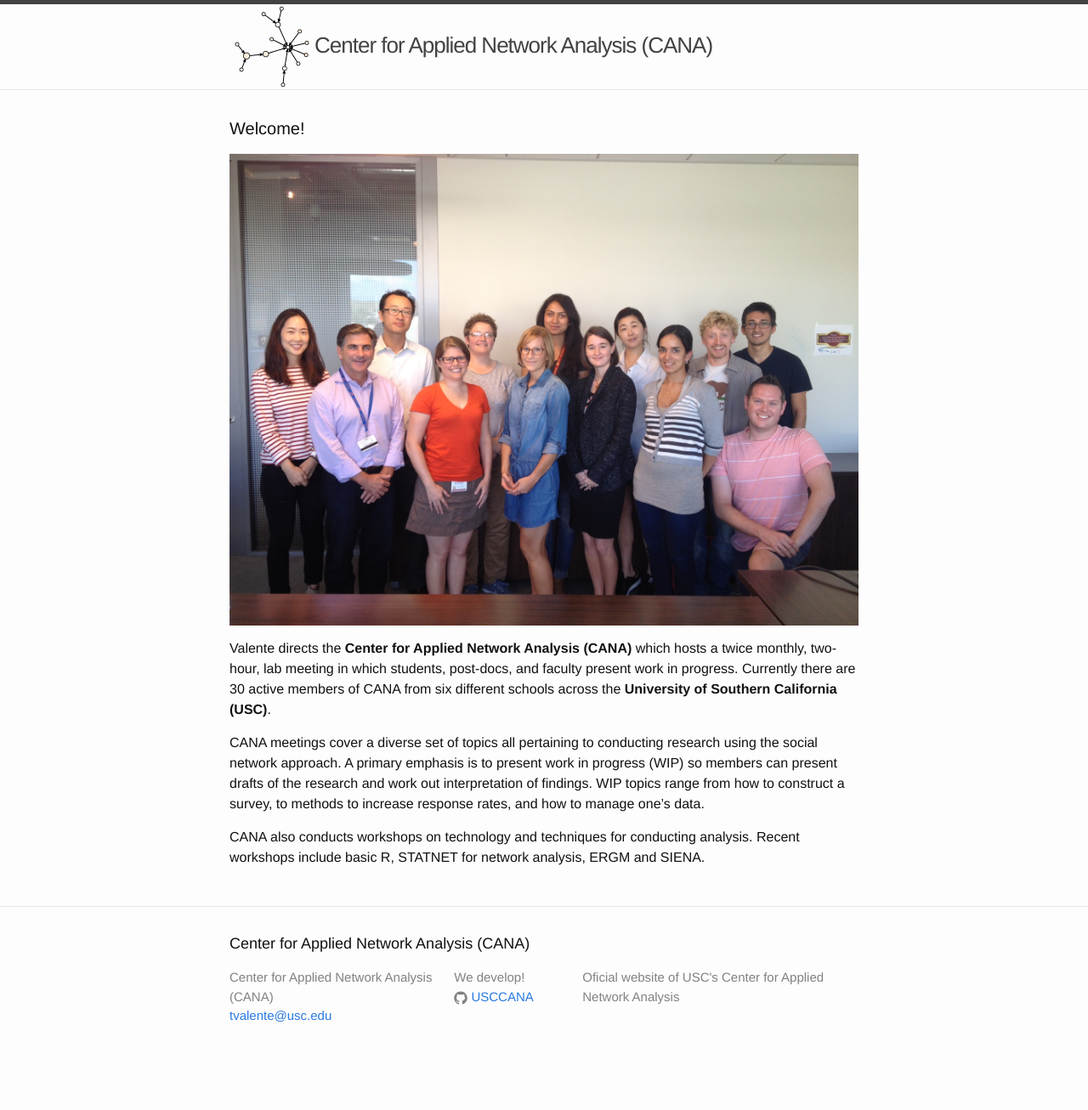
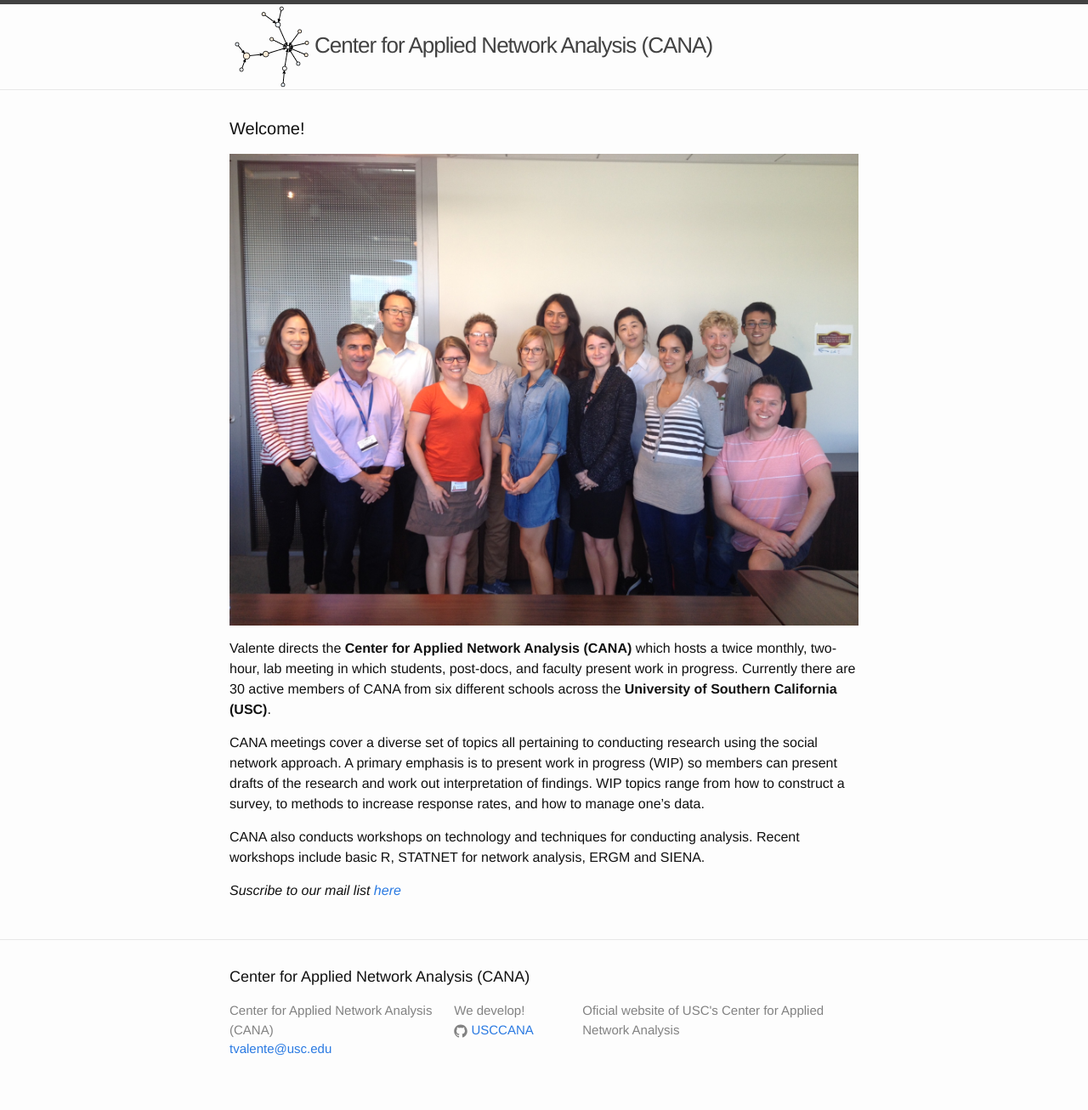
Before and after one commit to USCCANA/USCCANA.github.io, a Jekyll site: the page built from index.html, in a window 1280 px wide. Shown: the whole page at 85% size. Built offline with Jekyll 4.4.1, drawn with Linux system fonts in a browser that asks for light colours; before the commit the page ends 1267 px from its top, so only the background shows below that.

Commit message:
Including the mail-list link

```diff
--- a/index.html
+++ b/index.html
@@ -12,6 +12,8 @@ CANA meetings cover a diverse set of topics all pertaining to conducting researc
 <p>
 CANA also conducts workshops on technology and techniques for conducting analysis.  Recent workshops include basic R, STATNET for network analysis, ERGM and SIENA.
 </p>
+
+<p><em>Suscribe to our mail list <a target="_blank" href="https://mymaillists.usc.edu/sympa/info/cana-l">here</a></em></p>
 
   <!---<h1 class="page-heading">Posts</h1>
 
```
